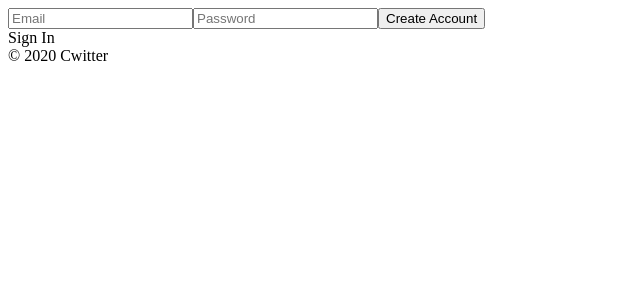
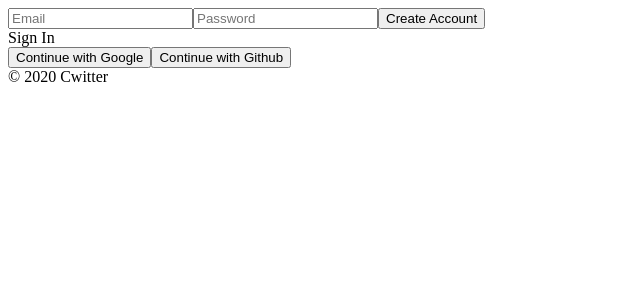
Before and after one commit to kennycha/cwitter, a React (Create React App) app: page /#/ in a window 1280 px wide. Shown: the top 300 px of the page, without its empty margins (0-640 px from the left). Built offline with nearby package versions, Linux system fonts and the light colour scheme; no server answers; the HTML template or start-up script is replaced by a standard one.

Commit message:
Social Login with firebase

```diff
--- a/src/fbase.js
+++ b/src/fbase.js
@@ -13,4 +13,6 @@
 
 firebase.initializeApp(firebaseConfig);
 
+export const firebaseInstance = firebase;
+
 export const authService = firebase.auth();
--- a/src/routes/Auth.js
+++ b/src/routes/Auth.js
@@ -1,4 +1,4 @@
-import { authService } from "fbase";
+import { authService, firebaseInstance } from "fbase";
 import React, { useState } from "react";
 
 const Auth = () => {
@@ -34,6 +34,19 @@
     }
   };
   const toggleAccount = () => setNewAccount((prev) => !prev);
+  const onSocialClick = async (event) => {
+    const {
+      target: { name },
+    } = event;
+    let provider;
+    if (name === "google") {
+      provider = new firebaseInstance.auth.GoogleAuthProvider();
+    } else if (name === "github") {
+      provider = new firebaseInstance.auth.GithubAuthProvider();
+    }
+    const data = await authService.signInWithPopup(provider);
+    console.log(data);
+  };
 
   return (
     <div>
@@ -63,6 +76,14 @@
       <span onClick={toggleAccount}>
         {newAccount ? "Sign In" : "Create Account"}
       </span>
+      <div>
+        <button name="google" onClick={onSocialClick}>
+          Continue with Google
+        </button>
+        <button name="github" onClick={onSocialClick}>
+          Continue with Github
+        </button>
+      </div>
     </div>
   );
 };
```
Also changed, not shown: 1 other file (tests, documents, lock files or other folders).
